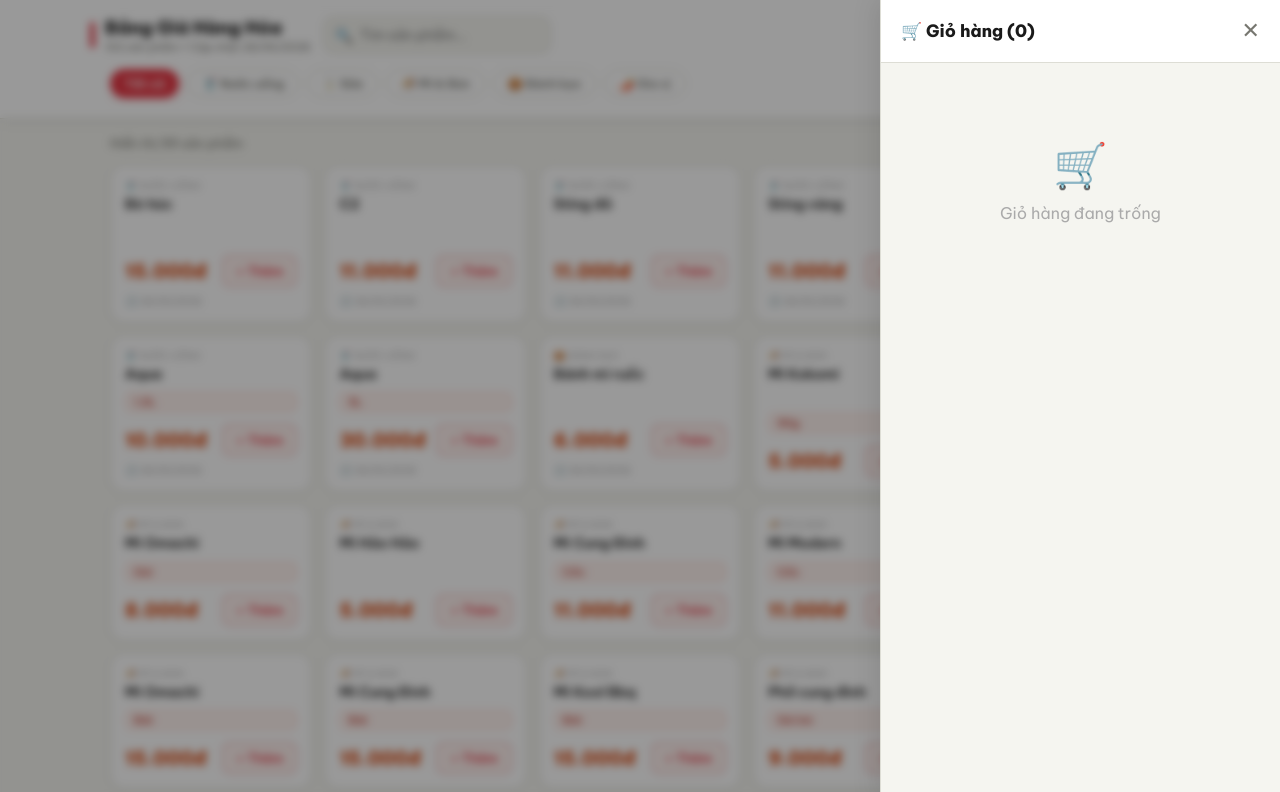
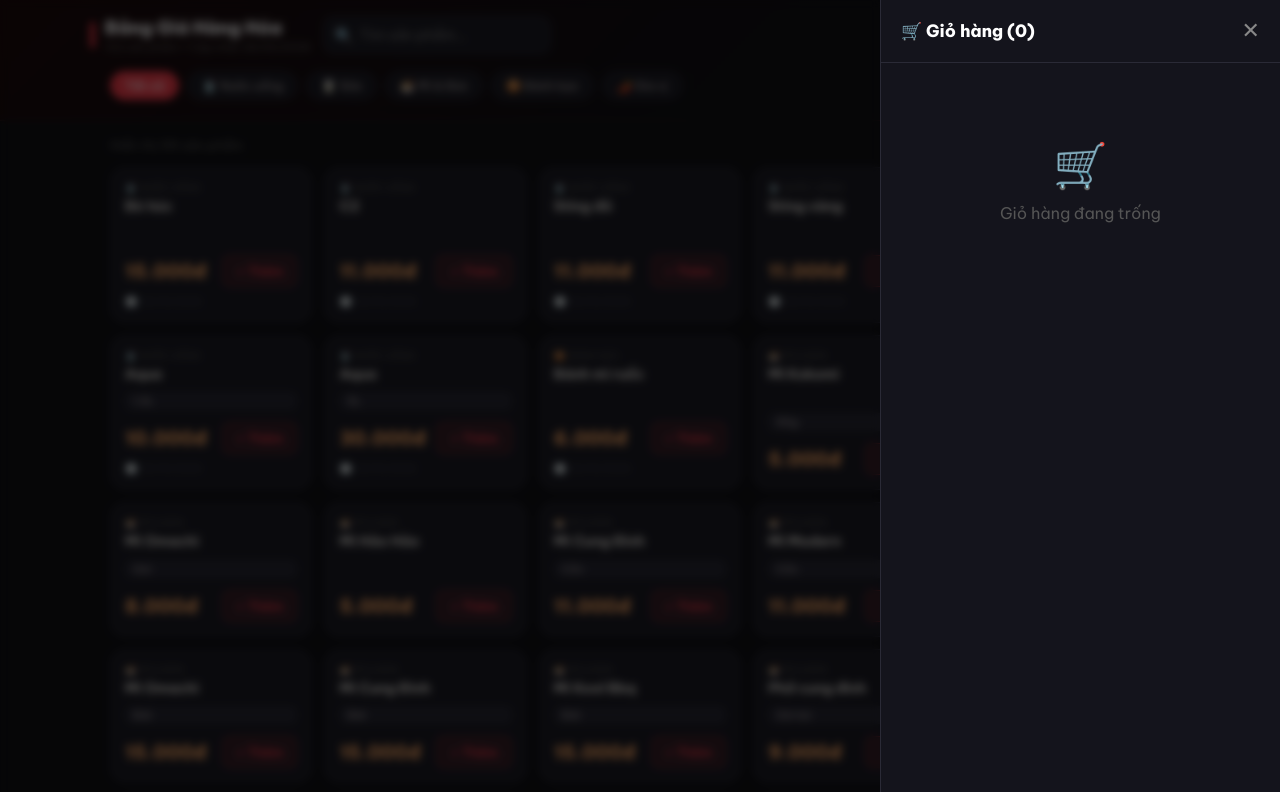
Before and after one commit to baotrung306/bang-gia-hang-hoa, a plain HTML site: page index.html in a window 1280 px wide. Both pictures are taken after a click on the button "🛒 Giỏ hàng". Shown: the top 792 px of the page. Drawn offline with Linux system fonts and the light colour scheme.

Commit message:
Update index.html

```diff
--- a/index.html
+++ b/index.html
@@ -9,66 +9,65 @@
   *, *::before, *::after { box-sizing: border-box; margin: 0; padding: 0; }
   :root {
     --accent: #e63946;
-    --price: #d9480f;
-    --bg: #f5f5f0;
-    --bg2: #ffffff;
-    --bg3: #eeeee8;
-    --border: #ddddd5;
-    --text: #1a1a1a;
-    --muted: #777770;
-    --dim: #aaaaaa;
+    --gold: #f4a261;
+    --bg: #0f0f13;
+    --bg2: #1a1a22;
+    --bg3: #252530;
+    --border: #2a2a36;
+    --text: #f0ece4;
+    --muted: #a09898;
+    --dim: #555;
   }
   body { font-family: 'Be Vietnam Pro', sans-serif; background: var(--bg); color: var(--text); min-height: 100vh; }
   ::-webkit-scrollbar { width: 6px; }
-  ::-webkit-scrollbar-track { background: var(--bg3); }
+  ::-webkit-scrollbar-track { background: var(--bg2); }
   ::-webkit-scrollbar-thumb { background: var(--accent); border-radius: 3px; }
 
   /* HEADER */
   #header {
-    background: #ffffff;
-    border-bottom: 1px solid var(--border);
-    box-shadow: 0 2px 12px rgba(0,0,0,.06);
+    background: linear-gradient(135deg, #1a0a0c 0%, #0f0f13 60%);
+    border-bottom: 1px solid #2a1518;
     padding: 16px 20px;
     position: sticky; top: 0; z-index: 30;
   }
   .header-inner { max-width: 1100px; margin: 0 auto; display: flex; align-items: center; gap: 12px; flex-wrap: wrap; }
   .logo { display: flex; align-items: center; gap: 10px; flex-shrink: 0; }
   .logo-bar { width: 5px; height: 26px; background: var(--accent); border-radius: 3px; }
-  .logo h1 { font-size: 18px; font-weight: 800; color: #1a1a1a; }
-  .logo p { font-size: 11px; color: var(--muted); margin-top: 1px; }
+  .logo h1 { font-size: 18px; font-weight: 800; color: #fff; }
+  .logo p { font-size: 11px; color: var(--dim); margin-top: 1px; }
   #searchInput {
     flex: 1; min-width: 180px;
-    background: var(--bg); border: 1px solid var(--border); border-radius: 10px;
+    background: var(--bg2); border: 1px solid var(--border); border-radius: 10px;
     padding: 9px 14px 9px 36px; color: var(--text); font-size: 14px; font-family: inherit; outline: none;
   }
-  #searchInput:focus { border-color: var(--accent); box-shadow: 0 0 0 3px rgba(230,57,70,.1); }
+  #searchInput:focus { border-color: var(--accent); }
   .search-wrap { position: relative; flex: 1; min-width: 180px; }
   .search-icon { position: absolute; left: 12px; top: 50%; transform: translateY(-50%); font-size: 15px; color: var(--dim); pointer-events: none; }
   #cartBtn {
     position: relative; background: var(--accent); border: none; border-radius: 10px;
     padding: 9px 16px; color: #fff; font-weight: 700; font-size: 14px; cursor: pointer;
     font-family: inherit; display: flex; align-items: center; gap: 7px; flex-shrink: 0;
-    transition: filter .2s; box-shadow: 0 2px 8px rgba(230,57,70,.3);
+    transition: filter .2s;
   }
-  #cartBtn:hover { filter: brightness(1.08); }
+  #cartBtn:hover { filter: brightness(1.1); }
   #cartBadge {
     position: absolute; top: -6px; right: -6px;
-    background: #1a1a1a; color: #fff; border-radius: 50%;
+    background: #fff; color: var(--accent); border-radius: 50%;
     width: 20px; height: 20px; font-size: 11px; font-weight: 800;
     display: none; align-items: center; justify-content: center;
   }
 
   /* CONTROLS */
-  #controls { max-width: 1100px; margin: 14px auto 0; padding: 0 20px; display: flex; align-items: center; justify-content: space-between; gap: 10px; flex-wrap: wrap; }
+  #controls { max-width: 1100px; margin: 16px auto 0; padding: 0 20px; display: flex; align-items: center; justify-content: space-between; gap: 10px; flex-wrap: wrap; }
   .cats { display: flex; gap: 8px; overflow-x: auto; padding-bottom: 4px; flex: 1; }
   .cats::-webkit-scrollbar { height: 3px; }
   .cat-btn {
     cursor: pointer; border: 1px solid var(--border); padding: 6px 14px; border-radius: 20px;
-    font-size: 12px; font-weight: 600; white-space: nowrap; background: var(--bg2); color: var(--muted);
+    font-size: 12px; font-weight: 500; white-space: nowrap; background: var(--bg2); color: var(--muted);
     font-family: inherit; transition: all .18s;
   }
-  .cat-btn:hover { border-color: var(--accent); color: var(--accent); }
-  .cat-btn.active { background: var(--accent); color: #fff; border-color: var(--accent); box-shadow: 0 2px 8px rgba(230,57,70,.25); }
+  .cat-btn:hover { border-color: var(--accent); color: var(--text); }
+  .cat-btn.active { background: var(--accent); color: #fff; border-color: var(--accent); }
   #sortSelect {
     background: var(--bg2); border: 1px solid var(--border); color: var(--text);
     border-radius: 8px; padding: 7px 12px; font-size: 13px; font-family: inherit;
@@ -78,49 +77,47 @@
 
   /* GRID */
   #main { max-width: 1100px; margin: 0 auto; padding: 16px 20px 40px; }
-  #resultCount { color: var(--muted); font-size: 13px; margin-bottom: 14px; }
+  #resultCount { color: var(--dim); font-size: 13px; margin-bottom: 14px; }
   #grid { display: grid; grid-template-columns: repeat(auto-fill, minmax(200px, 1fr)); gap: 12px; }
 
   .card {
     background: var(--bg2); border: 1px solid var(--border); border-radius: 14px;
     padding: 14px; transition: all .2s; display: flex; flex-direction: column;
-    box-shadow: 0 1px 4px rgba(0,0,0,.05);
   }
   .card:hover { border-color: var(--accent); transform: translateY(-2px); box-shadow: 0 8px 24px rgba(230,57,70,.12); }
   .card-cat { font-size: 9px; color: var(--dim); letter-spacing: .5px; text-transform: uppercase; margin-bottom: 4px; }
-  .card-name { font-weight: 600; font-size: 14px; line-height: 1.4; flex: 1; color: #1a1a1a; }
-  .card-note { display: inline-block; background: #fff3f0; border: 1px solid #ffd5cc; border-radius: 6px; padding: 2px 8px; font-size: 11px; color: #c0392b; margin-top: 8px; font-weight: 500; }
+  .card-name { font-weight: 600; font-size: 14px; line-height: 1.4; flex: 1; }
+  .card-note { display: inline-block; background: var(--bg3); border-radius: 6px; padding: 2px 8px; font-size: 11px; color: var(--muted); margin-top: 8px; }
   .card-bottom { display: flex; align-items: center; justify-content: space-between; margin-top: 12px; }
-  .card-price { font-size: 19px; font-weight: 800; color: var(--price); }
+  .card-price { font-size: 19px; font-weight: 800; color: var(--gold); }
   .add-btn {
-    cursor: pointer; border: 1px solid rgba(230,57,70,.4); border-radius: 8px;
+    cursor: pointer; border: 1px solid rgba(230,57,70,.35); border-radius: 8px;
     padding: 7px 13px; font-size: 13px; font-weight: 600; font-family: inherit;
-    background: #fff3f0; color: var(--accent); transition: all .18s;
+    background: rgba(230,57,70,.12); color: var(--accent); transition: all .18s;
   }
   .add-btn:hover { background: var(--accent); color: #fff; border-color: var(--accent); }
-  .card-updated { font-size: 10px; color: var(--dim); margin-top: 8px; }
-  #emptyMsg { text-align: center; color: var(--muted); padding: 60px 0; font-size: 15px; }
+  .card-updated { font-size: 10px; color: #3a3a48; margin-top: 8px; }
+  #emptyMsg { text-align: center; color: var(--dim); padding: 60px 0; font-size: 15px; }
 
   /* CART OVERLAY */
-  #overlay { display: none; position: fixed; inset: 0; background: rgba(0,0,0,.4); z-index: 40; backdrop-filter: blur(4px); }
+  #overlay { display: none; position: fixed; inset: 0; background: rgba(0,0,0,.6); z-index: 40; backdrop-filter: blur(4px); }
   #cartPanel {
     display: none; position: fixed; right: 0; top: 0; bottom: 0;
-    width: min(400px, 100vw); background: #ffffff; border-left: 1px solid var(--border);
-    box-shadow: -4px 0 24px rgba(0,0,0,.1);
+    width: min(400px, 100vw); background: #14141c; border-left: 1px solid var(--border);
     z-index: 50; flex-direction: column;
     animation: slideIn .25s ease;
   }
   @keyframes slideIn { from { transform: translateX(100%); } to { transform: translateX(0); } }
-  .cart-header { padding: 18px 20px; border-bottom: 1px solid var(--border); display: flex; align-items: center; justify-content: space-between; background: #fff; }
-  .cart-header h2 { font-weight: 800; font-size: 17px; color: #1a1a1a; }
-  #closeCart { background: none; border: none; color: var(--muted); font-size: 22px; cursor: pointer; }
-  #cartItems { flex: 1; overflow-y: auto; padding: 14px 20px; background: var(--bg); }
+  .cart-header { padding: 18px 20px; border-bottom: 1px solid var(--border); display: flex; align-items: center; justify-content: space-between; }
+  .cart-header h2 { font-weight: 800; font-size: 17px; color: #fff; }
+  #closeCart { background: none; border: none; color: #888; font-size: 22px; cursor: pointer; }
+  #cartItems { flex: 1; overflow-y: auto; padding: 14px 20px; }
   .cart-empty { text-align: center; color: var(--dim); margin-top: 60px; }
   .cart-empty div { font-size: 44px; margin-bottom: 10px; }
-  .cart-item { background: #fff; border-radius: 12px; padding: 12px; margin-bottom: 10px; border: 1px solid var(--border); box-shadow: 0 1px 4px rgba(0,0,0,.05); }
+  .cart-item { background: var(--bg2); border-radius: 12px; padding: 12px; margin-bottom: 10px; border: 1px solid var(--border); }
   .ci-top { display: flex; justify-content: space-between; align-items: flex-start; margin-bottom: 8px; }
-  .ci-name { font-weight: 600; font-size: 14px; color: #1a1a1a; }
-  .ci-note { display: inline-block; background: #fff3f0; border-radius: 5px; padding: 1px 7px; font-size: 10px; color: #c0392b; margin-top: 3px; font-weight: 500; }
+  .ci-name { font-weight: 600; font-size: 14px; }
+  .ci-note { display: inline-block; background: var(--bg3); border-radius: 5px; padding: 1px 7px; font-size: 10px; color: var(--muted); margin-top: 3px; }
   .ci-remove { background: none; border: none; color: var(--dim); cursor: pointer; font-size: 16px; }
   .ci-bottom { display: flex; align-items: center; justify-content: space-between; }
   .qty-wrap { display: flex; align-items: center; gap: 10px; }
@@ -128,25 +125,23 @@
     border: none; border-radius: 6px; width: 28px; height: 28px; font-size: 18px; font-weight: 700;
     cursor: pointer; font-family: inherit; display: flex; align-items: center; justify-content: center; transition: filter .15s;
   }
-  .qty-btn:hover { filter: brightness(1.1); }
-  .qty-num { font-weight: 700; font-size: 16px; min-width: 22px; text-align: center; color: #1a1a1a; }
-  .ci-price { font-weight: 700; color: var(--price); }
-  .cart-footer { padding: 18px 20px; border-top: 1px solid var(--border); background: #fff; }
-  .cart-total { display: flex; justify-content: space-between; margin-bottom: 14px; align-items: center; }
-  .cart-total span:first-child { color: var(--muted); font-size: 14px; }
-  .cart-total span:last-child { font-size: 22px; font-weight: 800; color: var(--price); }
+  .qty-btn:hover { filter: brightness(1.2); }
+  .qty-num { font-weight: 700; font-size: 16px; min-width: 22px; text-align: center; }
+  .ci-price { font-weight: 700; color: var(--gold); }
+  .cart-footer { padding: 18px 20px; border-top: 1px solid var(--border); }
+  .cart-total { display: flex; justify-content: space-between; margin-bottom: 14px; }
+  .cart-total span:first-child { color: var(--muted); }
+  .cart-total span:last-child { font-size: 22px; font-weight: 800; color: var(--gold); }
   #confirmBtn {
     width: 100%; background: var(--accent); border: none; border-radius: 10px;
     padding: 13px; color: #fff; font-weight: 700; font-size: 15px; cursor: pointer;
     font-family: inherit; transition: filter .2s; margin-bottom: 8px;
-    box-shadow: 0 3px 10px rgba(230,57,70,.3);
   }
-  #confirmBtn:hover { filter: brightness(1.08); }
+  #confirmBtn:hover { filter: brightness(1.1); }
   #clearBtn {
     width: 100%; background: none; border: 1px solid var(--border); border-radius: 10px;
-    padding: 10px; color: var(--muted); font-weight: 500; font-size: 13px; cursor: pointer; font-family: inherit;
+    padding: 10px; color: #888; font-weight: 500; font-size: 13px; cursor: pointer; font-family: inherit;
   }
-  #clearBtn:hover { border-color: var(--accent); color: var(--accent); }
 
   @media (max-width: 600px) {
     .logo h1 { font-size: 15px; }
@@ -413,7 +408,7 @@
       </div>
       <div class="ci-bottom">
         <div class="qty-wrap">
-          <button class="qty-btn" style="background:#eeeee8;color:#1a1a1a" onclick="changeQty('${c.key}',-1)">−</button>
+          <button class="qty-btn" style="background:#252530;color:#f0ece4" onclick="changeQty('${c.key}',-1)">−</button>
           <span class="qty-num">${c.qty}</span>
           <button class="qty-btn" style="background:#e63946;color:#fff" onclick="changeQty('${c.key}',1)">+</button>
         </div>
```
